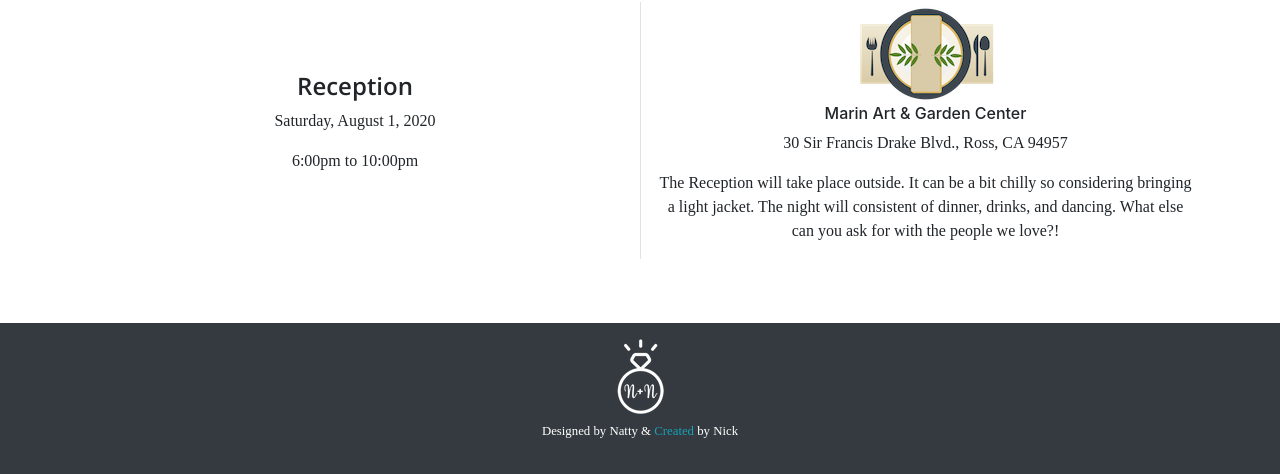
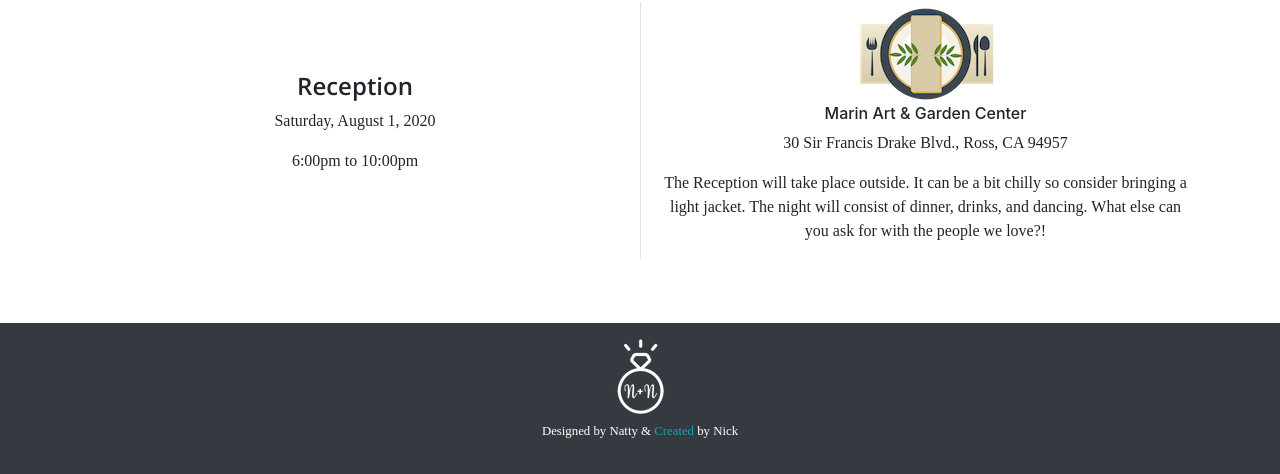
Before and after one commit to nickbap/BoatParty, a Flask app: page /the-big-day in a window 1280 px wide. Shown: the part 604-1078 px from the top of the page. Run offline with Flask 2, Linux system fonts and the light colour scheme; some libraries are stand-ins or nearby versions.

Commit message:
Fixed some spelling errors

```diff
--- a/boat_party.sql
+++ b/boat_party.sql
@@ -1,4 +1,7 @@
 -- Queries for viewing and debugging the Guest Book table
-SELECT * FROM guest_book_post;
+SELECT * FROM guest_book_posts
+;
 
-DELETE FROM guest_book_post WHERE id IN (1,2,3);
+DELETE FROM guest_book_posts WHERE id IN (1,2);
+
+truncate table guest_book_posts;
--- a/boatparty/templates/the-big-day.html
+++ b/boatparty/templates/the-big-day.html
@@ -33,8 +33,8 @@
         <img src="{{ url_for('static', filename='icons/place-setting.png') }}" alt="">
         <h6>Marin Art & Garden Center</h6>
         <address>30 Sir Francis Drake Blvd., Ross, CA 94957</address>
-        <p>The Reception will take place outside. It can be a bit chilly so considering bringing a light jacket. The
-            night will consistent of dinner, drinks, and dancing. What else can you ask for with the people we love?!
+        <p>The Reception will take place outside. It can be a bit chilly so consider bringing a light jacket. The
+            night will consist of dinner, drinks, and dancing. What else can you ask for with the people we love?!
         </p>
     </div>
 </div>
```
Also changed, not shown: boatparty/templates/faq.html (+4 -3 lines).
